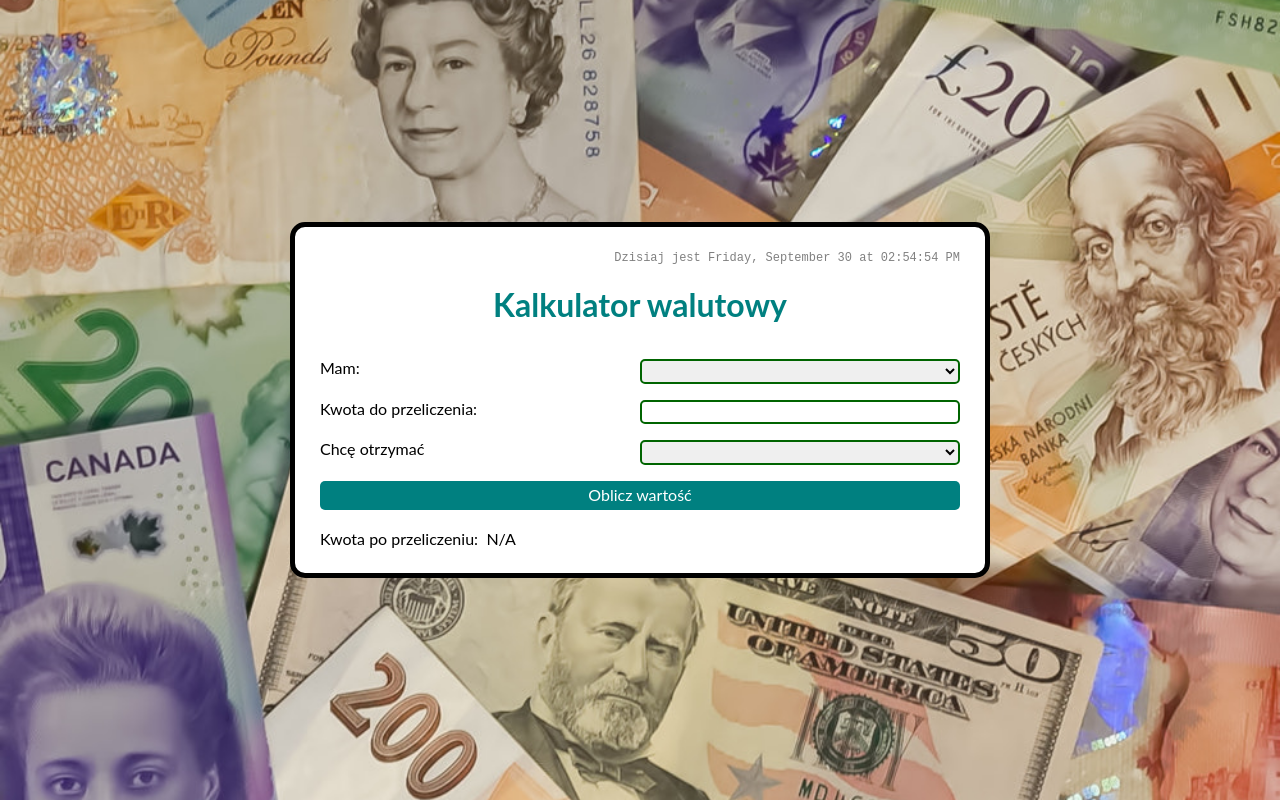
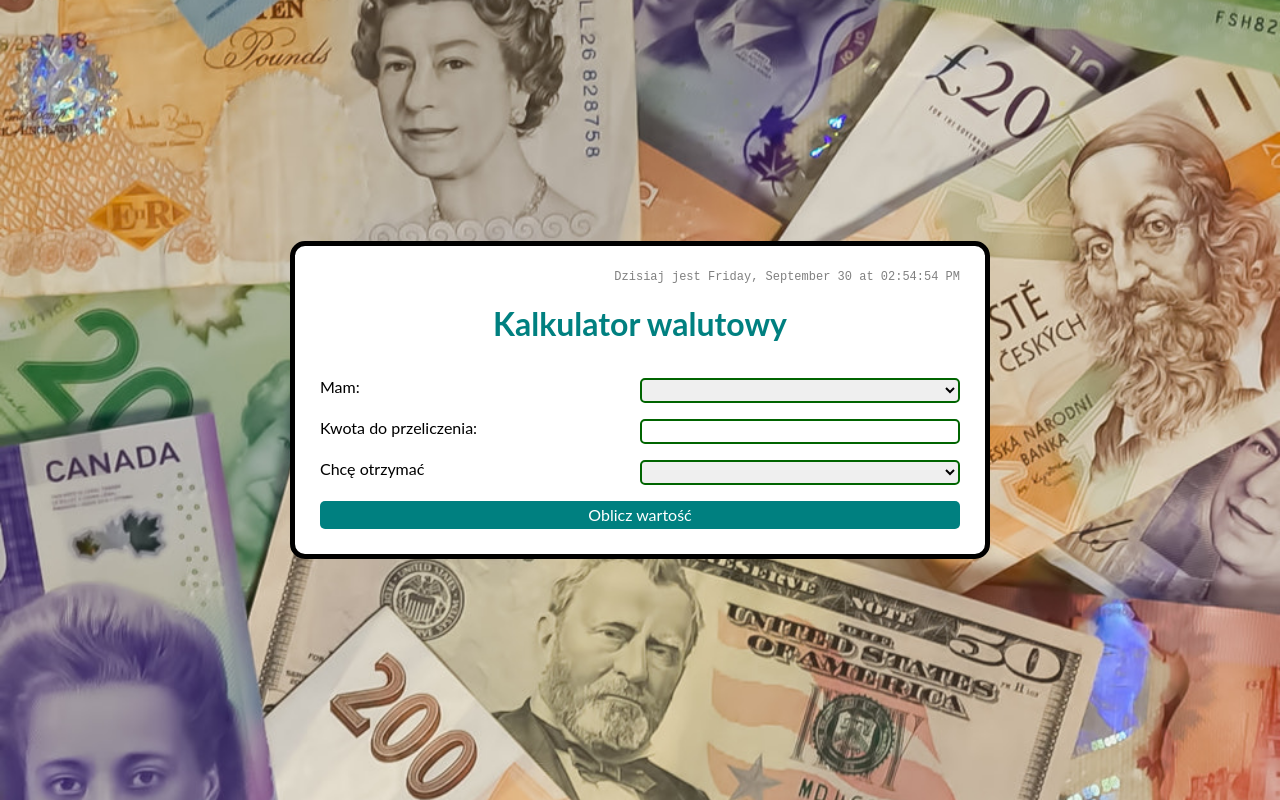
Before and after one commit to s5zee/currency-calculator-react, a React (Create React App) app: page / in a window 1280 px wide. Built offline with nearby package versions, Linux system fonts and the light colour scheme.

Commit message:
moved logic from App to Form

```diff
--- a/src/App.js
+++ b/src/App.js
@@ -1,44 +1,14 @@
 import Form from "./Form";
 import Container from "./Container";
-import { useState } from "react";
-import Result from "./Result";
 import Clock from "./Clock";
 
 
 function App() {
-  const [resultElement, setResultElement] = useState([
-    { id: 1, content: "N/A" },
-  ]);
-
-  const calculateResult =
-    (amountValue, initialCurrency, secondaryCurrency) => {
-      if (initialCurrency === "") {
-        return;
-      } else if (secondaryCurrency === "") {
-        return;
-      }
-      setResultElement(resultElement.map(result => {
-        return {
-          ...result, content: amountValue *
-            initialCurrency / secondaryCurrency
-        }
-      }));
-    };
-
   return (
     <Container
       date={<Clock />}
-      body={
-        <Form
-          calculateResult={calculateResult}
-        />
-      }
-      extraContent={
-        <Result
-          resultElement={resultElement}
-        />
-      }
+      body={<Form />}
     />
   );
-}
+};
 export default App;
```
